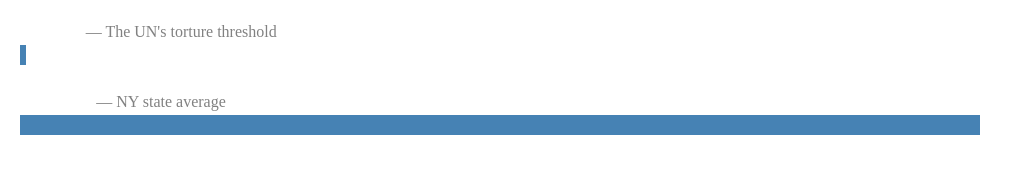
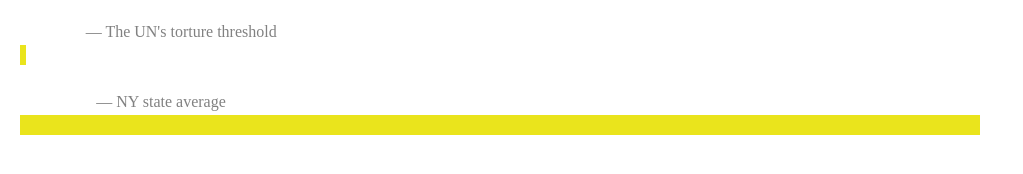
Before and after one commit to 1wheel/solitary, a plain HTML site: page webpage/bar-graph/index.html in a window 1280 px wide. Shown: the whole page, without its empty margins (0-1023 px from the left). Drawn offline with Linux system fonts and the light colour scheme.

Commit message:
change bars to yellow

```diff
--- a/webpage/bar-graph/css/styles.css
+++ b/webpage/bar-graph/css/styles.css
@@ -32,7 +32,7 @@
 	text-align: right;
 }
 .bar-element{
-	background-color: steelblue;
+	background-color: #eae41c;
 	width: 0%;
 	height: 100%;
   -moz-transition: width 1.5s;
```
